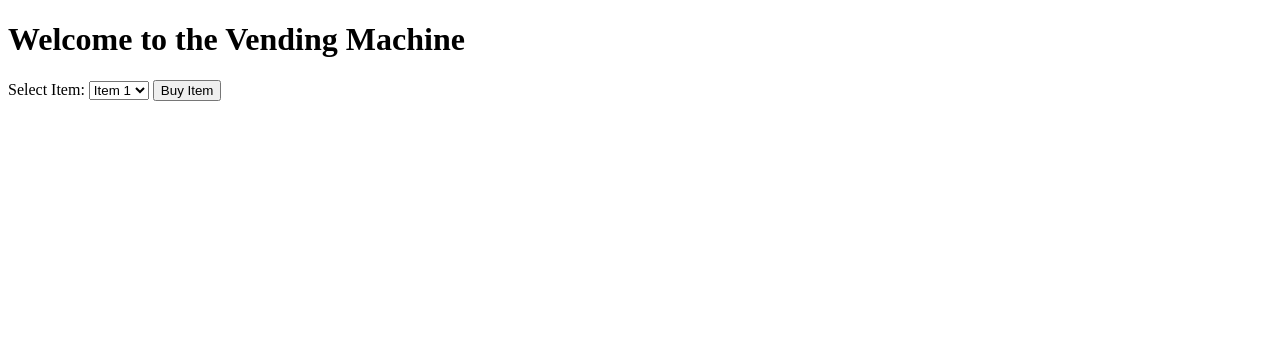
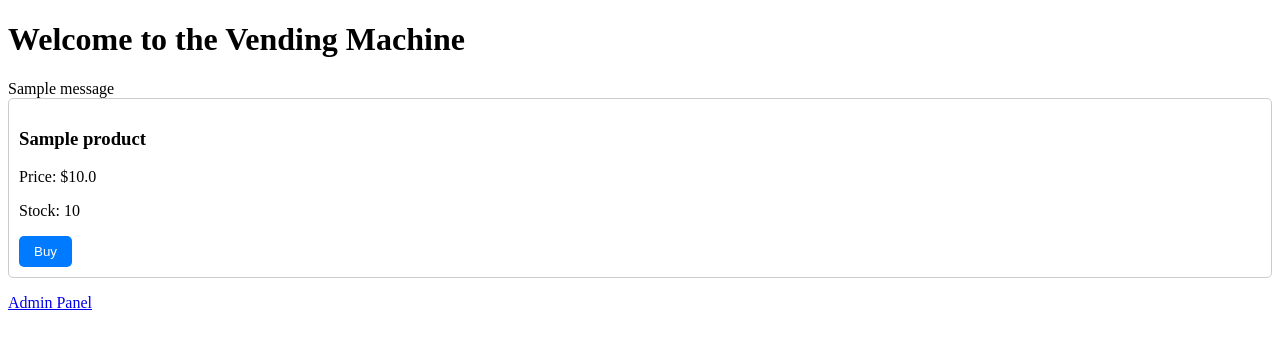
Before and after one commit to sethkdab/vending-machine-app-lolz, a Flask app: template templates/index.html in a window 1280 px wide. Shown: the top 349 px of the page. Run offline with Flask 3, Linux system fonts and the light colour scheme; tables that the repository leaves empty hold one stand-in row (values such as "Sample post"); the template is opened without the code that fills it: values that come from a table or form of the project are taken from there, most other values are stand-ins (such as "Sample title", 1, 10 or a date in 2020); one stand-in notice (Sample message) is shown.

Commit message:
fix index

```diff
--- a/templates/index.html
+++ b/templates/index.html
@@ -4,17 +4,64 @@
     <meta charset="UTF-8">
     <meta name="viewport" content="width=device-width, initial-scale=1.0">
     <title>Vending Machine</title>
+    <style>
+        .product-item {
+            border: 1px solid #ccc;
+            padding: 10px;
+            margin-bottom: 10px;
+            border-radius: 5px;
+        }
+        .buy-button {
+            padding: 8px 15px;
+            background-color: #007bff;
+            color: white;
+            border: none;
+            border-radius: 5px;
+            cursor: pointer;
+        }
+        .out-of-stock {
+            color: red;
+            font-weight: bold;
+        }
+    </style>
 </head>
 <body>
     <h1>Welcome to the Vending Machine</h1>
-    <form action="/buy_item" method="POST">
-        <input type="hidden" name="vend_id" value="{{ vend_id }}">
-        <label for="item_id">Select Item:</label>
-        <select name="item_id" id="item_id">
-            <option value="1">Item 1</option>
-            <option value="2">Item 2</option>
-        </select>
-        <button type="submit">Buy Item</button>
-    </form>
+    {% with messages = get_flashed_messages() %}
+        {% if messages %}
+            {% for message in messages %}
+                <div class="alert alert-info">{{ message }}</div>
+            {% endfor %}
+        {% endif %}
+    {% endwith %}
+
+    {% if products %}
+        {% for product in products %}
+            <div class="product-item">
+                <h3>{{ product.name }}</h3>
+                <p>Price: ${{ product.price }}</p>
+                <p>Stock:
+                    {% if product.stock > 0 %}
+                        {{ product.stock }}
+                    {% else %}
+                        <span class="out-of-stock">Out of Stock</span>
+                    {% endif %}
+                </p>
+                {% if product.stock > 0 %}
+                    <form action="/buy_item" method="POST">
+                        <input type="hidden" name="vend_id" value="{{ vend_id }}">
+                        <input type="hidden" name="item_id" value="{{ product.id }}">
+                        <button type="submit" class="buy-button">Buy</button>
+                    </form>
+                {% endif %}
+            </div>
+        {% else %}
+            <p>No products available at the moment.</p>
+        {% endfor %}
+    {% else %}
+        <p>Loading products...</p>
+    {% endif %}
+
+    <p><a href="{{ url_for('list_products') }}">Admin Panel</a></p>
 </body>
 </html>
```
